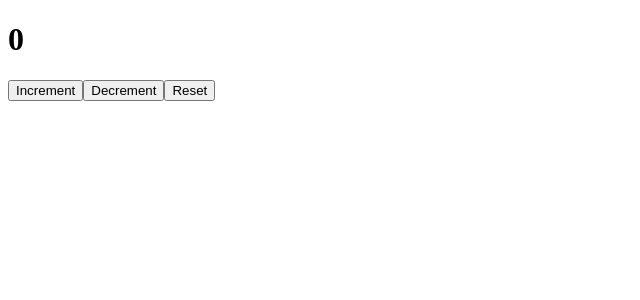
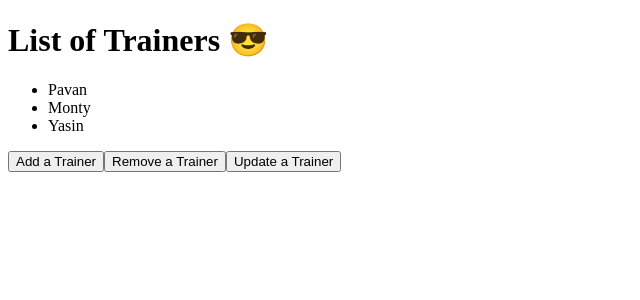
Before and after one commit to rahulsan-22/React-Tutorial-M2, a React (Vite) app: page / in a window 1280 px wide. Shown: the top 300 px of the page, without its empty margins (0-640 px from the left). Built offline with nearby package versions, Linux system fonts and the light colour scheme.

Commit message:
State Example4

```diff
--- a/src/useState/State.jsx
+++ b/src/useState/State.jsx
@@ -1,24 +1,101 @@
 //!Example 1
+// import { useState } from "react"
+// const State = () => {
+//   let [count, setCount] = useState(0)
+//   let handleIncrement = () => {
+//     setCount(count + 1)
+//   }
+//   let handleDecrement = () => {
+//     setCount(count - 1)
+//   }
+//   let handleReset = () => {
+//     setCount(0)
+//   }
+//   return (
+//     <div>
+//       <h1>{count}</h1>
+//       <button onClick={handleIncrement}>Increment</button>
+//       <button onClick={handleDecrement}>Decrement</button>
+//       <button onClick={handleReset}>Reset</button>
+//     </div>
+//   )
+// }
+// export default State
+
+
+//!Example 2
+// import { useState } from "react"
+// const State = () => {
+//   let [food,setFood] =useState("________")
+
+//   let handleChickenBiryani=()=>{
+//      setFood("Chicken Biryani 🐔")
+//   }
+//   let handleMuttonBiryani=()=>{
+//     setFood("Mutton Biryani 🐐")
+//   }
+//   let handleVegBiryani=()=>{
+//     setFood("Veg Biryani 🍅")
+//   }
+//   return (
+//     <div>
+//       <h1>My favourite food is : {food}</h1>
+//       <button onClick={handleChickenBiryani}>CB</button>
+//       <button onClick={handleMuttonBiryani}>MB</button>
+//       <button onClick={handleVegBiryani}>VB</button>
+//     </div>
+//   )
+// }
+
+// export default State
+
+//!Example 3
+// import { useState } from 'react'
+// const State = () => {
+//   let [mode, setMode] = useState(true)
+//   console.log(mode)
+//   let handleMode = () => {
+//     setMode(!mode)
+//   }
+//   return (
+//     <div>
+//       <button onClick={handleMode}>
+//         {mode ? "Light Mode 🌞" : "Dark Mode 🌝"}
+//       </button>
+//     </div>
+//   )
+// }
+// export default State
+
+//!Example 4
 import { useState } from 'react'
 
 const State = () => {
-  let [count, setCount] = useState(0)
-
-  let handleIncrement = () => {
-    setCount(count + 1)
+  let [trainers, setTrainers] = useState(["Pavan", "Monty", "Yasin"])
+  let handleAdd = () => {
+    setTrainers([...trainers, "Rahul"])
   }
-  let handleDecrement = () => {
-    setCount(count - 1)
+  let handleRemove = () => {
+    setTrainers(trainers.filter((ele) => {
+      return ele !== "Yasin"
+    }))
   }
-  let handleReset = () => {
-    setCount(0)
+  let handleUpdate = () => {
+    setTrainers(trainers.map((ele) => {
+      return ele == "Pavan" ? "Swathi💘Pavan" : ele
+    }))
   }
   return (
     <div>
-      <h1>{count}</h1>
-      <button onClick={handleIncrement}>Increment</button>
-      <button onClick={handleDecrement}>Decrement</button>
-      <button onClick={handleReset}>Reset</button>
+      <h1>List of Trainers 😎</h1>
+      <ul>
+        {trainers.map((ele, ind) => {
+          return <li key={ind}>{ele}</li>
+        })}
+      </ul>
+      <button onClick={handleAdd}>Add a Trainer</button>
+      <button onClick={handleRemove}>Remove a Trainer</button>
+      <button onClick={handleUpdate}>Update a Trainer</button>
     </div>
   )
 }
```
